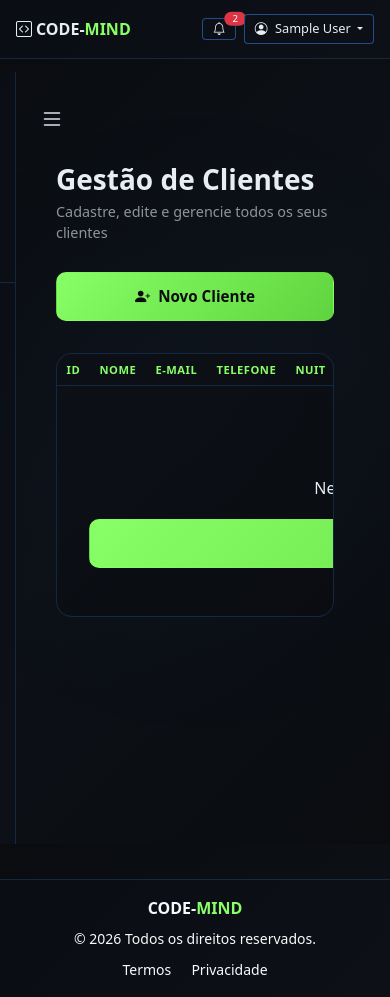
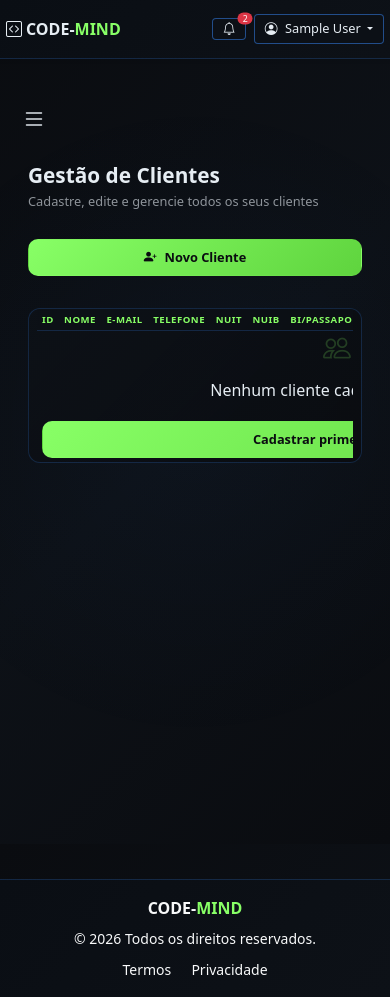
Before and after one commit to Code-ops868/SISTEMA-DE-GESTAO-DE-EMPRESTIMOS-CODE-MIND, a Django app: page /clientes/ in a window 390 px wide. Run offline with Django 5.2, Linux system fonts and the light colour scheme; the visitor is signed in with stand-in values (Sample User, id 1); data comes from the database, SQL or seed files in the repository; data that the repository does not hold is empty; parts of the project's set-up code (start-up, migrations or seed data) failed here and were passed over; some libraries are stand-ins or nearby versions.

Commit message:
fix: Ajustar responsividade para smartphones

```diff
--- a/static/css/modelo.css
+++ b/static/css/modelo.css
@@ -299,3 +299,179 @@ main .container {
         padding: 0.25rem 0.6rem;
     }
 }
+/* ============================================ */
+/* RESPONSIVIDADE PARA SMARTPHONES */
+/* ============================================ */
+
+/* Telas pequenas (smartphones) */
+@media (max-width: 768px) {
+    /* Container principal */
+    .container {
+        padding-left: 12px !important;
+        padding-right: 12px !important;
+        width: 100% !important;
+        max-width: 100% !important;
+    }
+
+    /* Dashboard wrapper */
+    .dashboard-wrapper {
+        padding-left: 8px !important;
+        padding-right: 8px !important;
+        width: 100% !important;
+    }
+
+    /* Conteúdo principal */
+    .main-content {
+        padding-left: 8px !important;
+        padding-right: 8px !important;
+        width: 100% !important;
+    }
+
+    /* Cards e containers internos */
+    .clientes-container,
+    .emprestimos-container,
+    .cliente-form-container,
+    .emprestimo-form-container {
+        padding-left: 6px !important;
+        padding-right: 6px !important;
+        width: 100% !important;
+    }
+
+    .clientes-table-card,
+    .emprestimos-table-card,
+    .cliente-form-card,
+    .emprestimo-form-card {
+        padding-left: 8px !important;
+        padding-right: 8px !important;
+        width: 100% !important;
+        border-radius: 12px !important;
+    }
+
+    /* Tabelas */
+    .data-table {
+        font-size: 0.75rem !important;
+    }
+
+    .data-table th,
+    .data-table td {
+        padding: 6px 8px !important;
+        white-space: nowrap !important;
+    }
+
+    /* Filtros - empilhar em coluna */
+    .filtros-row {
+        grid-template-columns: 1fr !important;
+        gap: 8px !important;
+    }
+
+    .filtro-actions {
+        flex-direction: column !important;
+        gap: 6px !important;
+    }
+
+    .filtro-actions .btn-primary,
+    .filtro-actions .btn-secondary {
+        width: 100% !important;
+        justify-content: center !important;
+    }
+
+    /* Formulários - empilhar em coluna */
+    .form-row {
+        grid-template-columns: 1fr !important;
+        gap: 8px !important;
+    }
+
+    /* Ações dos formulários */
+    .form-actions {
+        flex-direction: column !important;
+        gap: 8px !important;
+    }
+
+    .form-actions .btn-primary,
+    .form-actions .btn-secondary {
+        width: 100% !important;
+        justify-content: center !important;
+    }
+
+    /* Botões em geral */
+    .btn-primary,
+    .btn-secondary {
+        width: 100% !important;
+        justify-content: center !important;
+    }
+
+    /* Badges */
+    .badge {
+        font-size: 0.65rem !important;
+        padding: 3px 8px !important;
+    }
+
+    /* Títulos */
+    .clientes-title,
+    .emprestimos-title {
+        font-size: 1.3rem !important;
+    }
+
+    .clientes-subtitle,
+    .emprestimos-subtitle {
+        font-size: 0.8rem !important;
+    }
+
+    /* Sidebar */
+    .sidebar {
+        width: 280px !important;
+        left: -290px !important;
+    }
+
+    .sidebar.open {
+        left: 0 !important;
+    }
+
+    /* Menu toggle */
+    .menu-toggle {
+        display: flex !important;
+    }
+
+    /* Simulação card */
+    .simulacao-card {
+        padding: 12px !important;
+    }
+
+    .simulacao-row {
+        font-size: 0.85rem !important;
+    }
+}
+
+/* Telas muito pequenas (até 480px) */
+@media (max-width: 480px) {
+    .container {
+        padding-left: 6px !important;
+        padding-right: 6px !important;
+    }
+
+    .data-table {
+        font-size: 0.65rem !important;
+    }
+
+    .data-table th,
+    .data-table td {
+        padding: 4px 5px !important;
+        font-size: 0.6rem !important;
+    }
+
+    .badge {
+        font-size: 0.55rem !important;
+        padding: 2px 5px !important;
+    }
+
+    .btn-primary,
+    .btn-secondary {
+        font-size: 0.8rem !important;
+        padding: 0.5rem 1rem !important;
+    }
+
+    .form-control {
+        font-size: 0.85rem !important;
+        padding: 0.5rem 0.75rem !important;
+    }
+}
```
